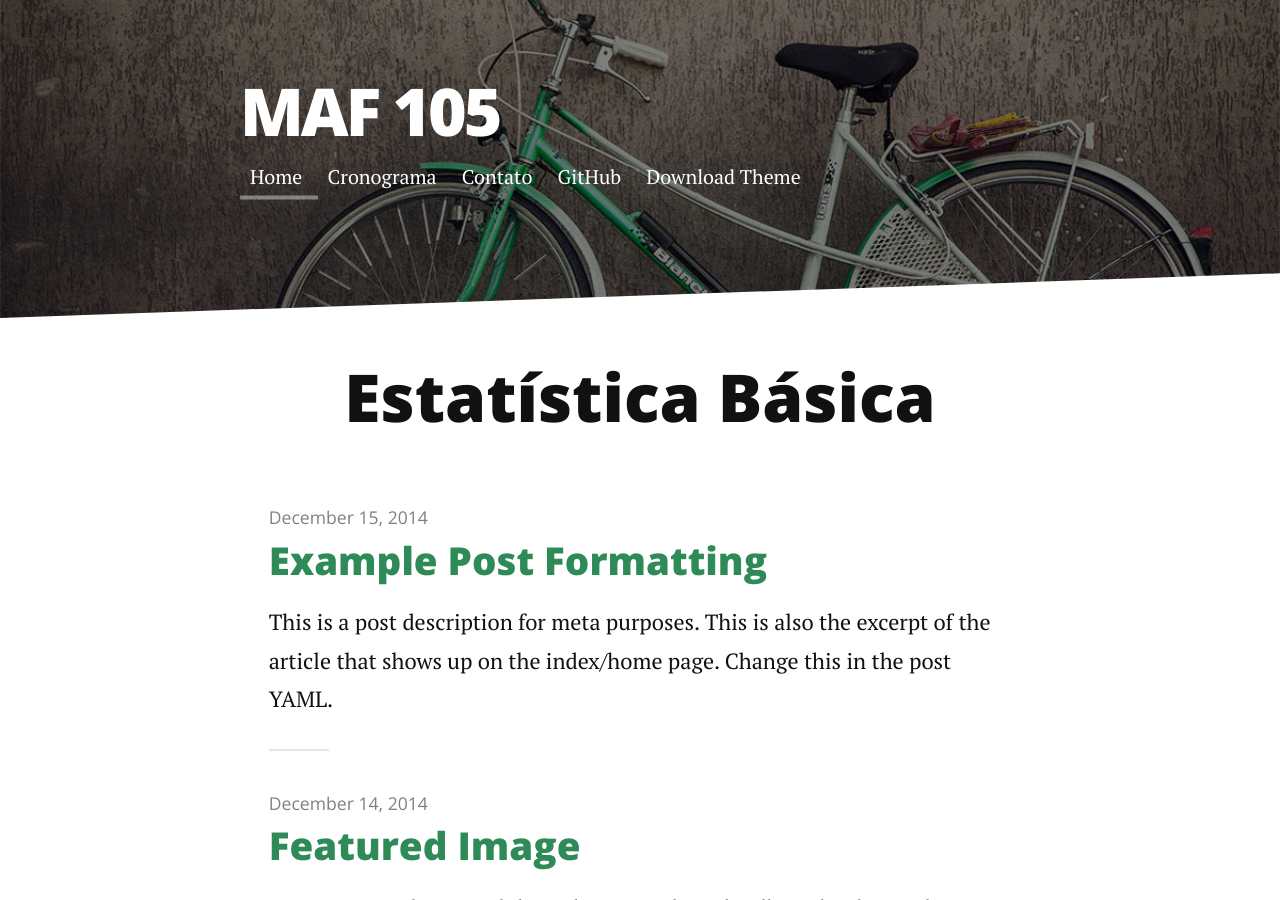
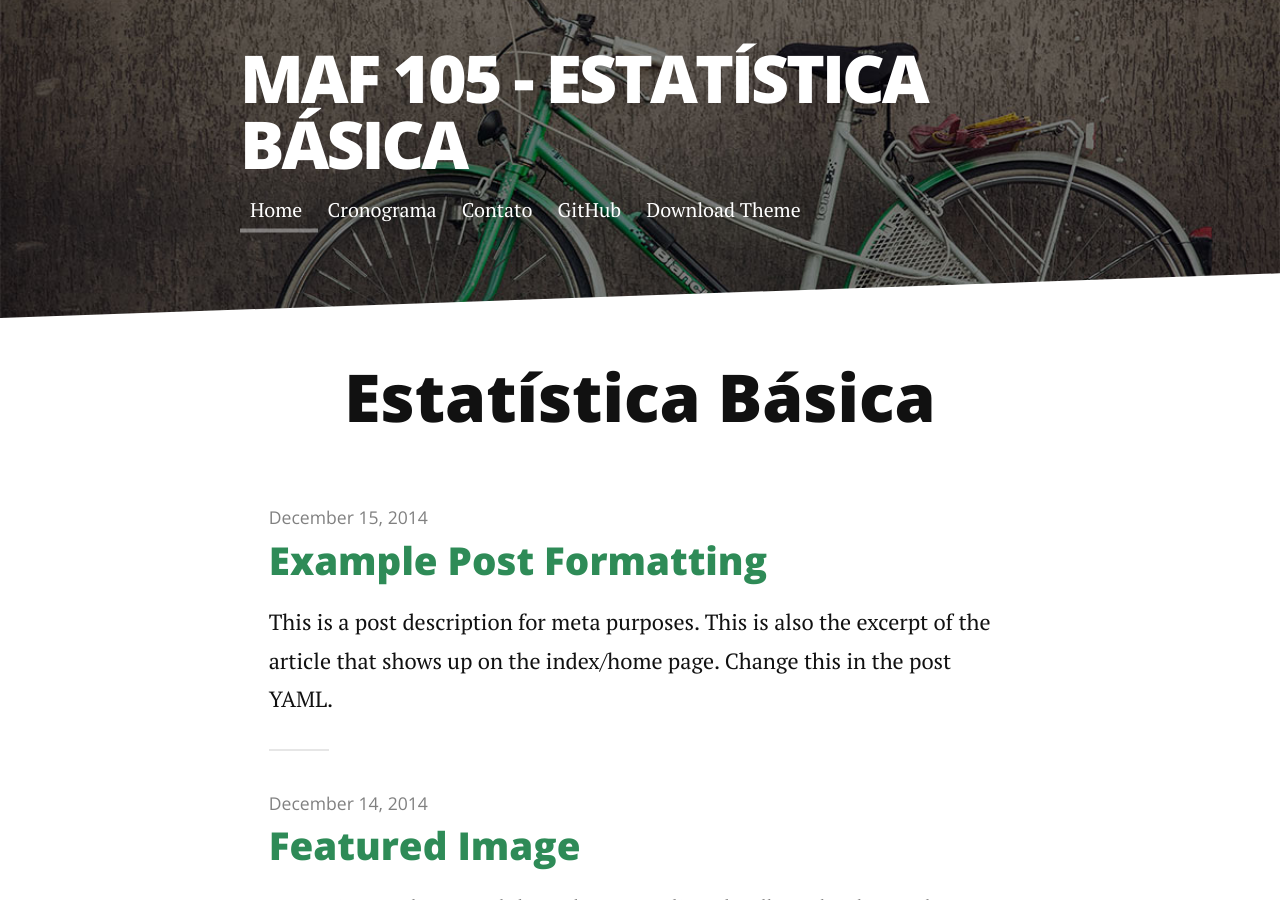
Before and after one commit to ufvest/ufvest.github.io, a Jekyll site: the page built from index.html, in a window 1280 px wide and 900 px high. Built offline with Jekyll 4.4.1, drawn with Linux system fonts in a browser that asks for light colours; nearby versions of some CDN libraries; the list of posts is cut into pages by our own code; some of the changed lines change nothing that is shown.

Commit message:
Teste de cabeçário de página

```diff
--- a/_config.yml
+++ b/_config.yml
@@ -1,5 +1,5 @@
-title: MAF 105
-description: Long Form Jekyll theme built with SASS / COMPASS / SUSY
+title: MAF 105 - Estatística Básica
+description: Página da disciplina de Estatística Básica oferecida a alunos da UFV - Campus Florestal
 
 url: https://github.com/maf105
 baseurl: ""
```
